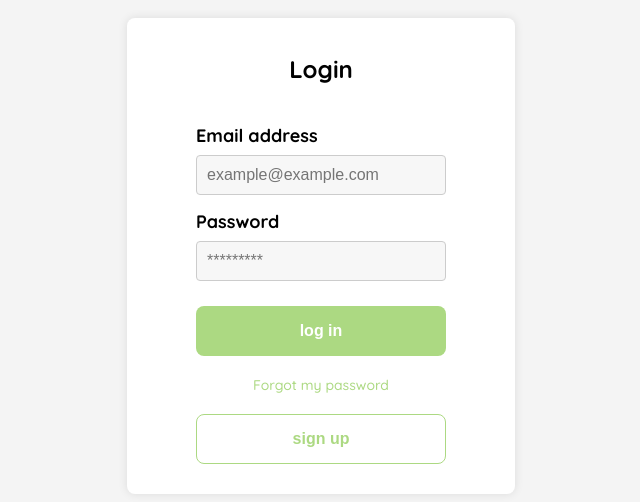
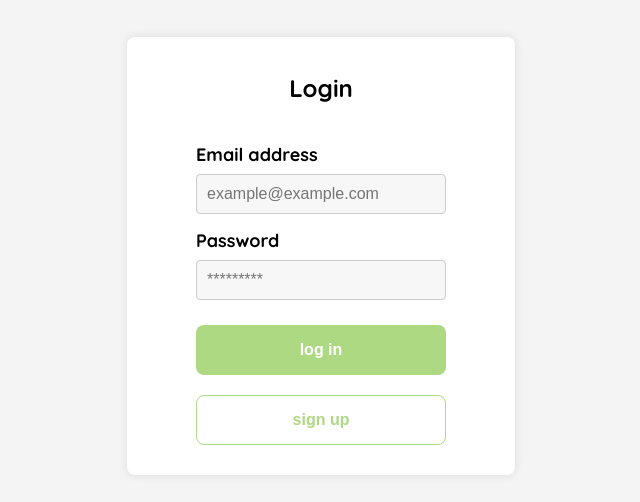
Before and after one commit to SonicWD/Web-FronEnd-My-event-management-platform, a React (Vite) app: page /login in a window 1280 px wide. Shown: the part 144-646 px from the top of the page, without its empty margins (368-1008 px from the left). Built offline with nearby package versions, Linux system fonts and the light colour scheme.

Commit message:
Se esconde un boton

```diff
--- a/src/components/Login.jsx
+++ b/src/components/Login.jsx
@@ -50,7 +50,8 @@ const Login = () => {
                     </div>
                     <input type="submit" value="log in" className="primary-button login-button" />
                     <div className="login-links">
-                        <a href="/" className="login-link">Forgot my password</a>
+                    {/*No se va autlizar de momento */}
+                    { /* <a href="/" className="login-link">Forgot my password</a> */}
                         <input type="submit" value="sign up" className="secondary-button login-button" />
                     </div>
                 </form>
```
